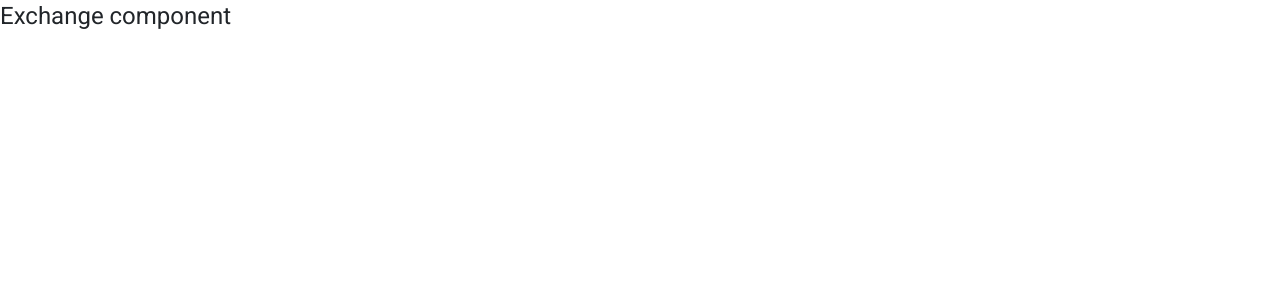
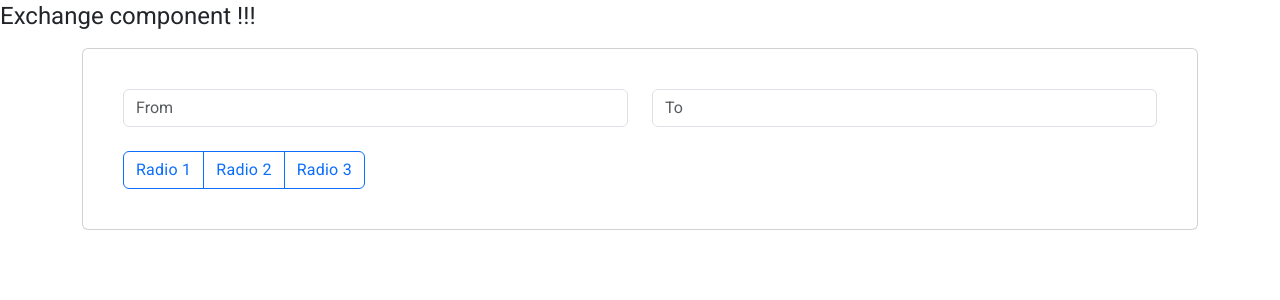
Before and after one commit to mta135/Converter, an Angular app: page /exchange in a window 1280 px wide. Shown: the top 300 px of the page. Built offline with nearby package versions, Linux system fonts and the light colour scheme.

Commit message:
Add Exnache component

```diff
--- a/src/app/component/exchange/exchange.component.html
+++ b/src/app/component/exchange/exchange.component.html
@@ -1 +1,40 @@
-<h1>Exchange component</h1>
+<h1>Exchange component !!!</h1>
+
+
+<div class="container">
+
+    <div class="card">
+        <div class="card-body padding-40-px">
+            <div class="row">
+                <div class="col-md-6">
+                    <input type="text" class="form-control" placeholder="From" aria-label="from" autocomplete="off">
+                </div>
+                <div class="col-md-6">
+                    <input type="text" class="form-control" placeholder="To" aria-label="to" autocomplete="off">
+                </div>
+            </div>
+
+
+
+            <div class="row mt-4">
+                <div class="col-md-16">
+                    <div class="btn-group" role="group">
+                        <input type="radio" class="btn-check" name="btnradio" id="btnradio1" autocomplete="off"
+                            [checked]="Checked()" (click)="RadioGroupClick('left')">
+                        <label class="btn btn-outline-primary" for="btnradio1">Radio 1</label>
+
+                        <input type="radio" class="btn-check" name="btnradio" id="btnradio2" autocomplete="off">
+                        <label class="btn btn-outline-primary" for="btnradio2">Radio 2</label>
+
+                        <input type="radio" class="btn-check" name="btnradio" id="btnradio3" autocomplete="off">
+                        <label class="btn btn-outline-primary" for="btnradio3">Radio 3</label>
+                    </div>
+                </div>
+            </div>
+
+        </div>
+    </div>
+
+
+
+</div>
--- a/src/app/component/exchange/exchange.component.scss
+++ b/src/app/component/exchange/exchange.component.scss
@@ -0,0 +1,9 @@
+.padding-40-px {
+    padding: 40px;
+}
+
+// .form-control:focus {
+//     // border-color: #6265e4 !important;
+//     border-width: 1px;
+//     // box-shadow: 0 0 5px rgba(98, 101, 228, 1) !important;
+// }
--- a/src/app/component/exchange/exchange.component.ts
+++ b/src/app/component/exchange/exchange.component.ts
@@ -1,5 +1,4 @@
 import { FormsModule, ReactiveFormsModule } from "@angular/forms";
-import { MaterialModule } from "../../helper/material.module";
 import { CurrencyRateRepository } from "../../repository/currencyrate.repository";
 import { Component } from "@angular/core";
 
@@ -8,11 +7,20 @@ import { Component } from "@angular/core";
     templateUrl: 'exchange.component.html',
     standalone: true,
     styleUrl: './exchange.component.scss',
-    imports: [MaterialModule, FormsModule, ReactiveFormsModule],
+    imports: [FormsModule, ReactiveFormsModule],
     providers: [CurrencyRateRepository]
 })
 
 
 export class ExchangeComponent {
 
+    public Checked(): boolean {
+        return false;
+    }
+
+    public RadioGroupClick(position: string): void {
+        console.log(position);
+
+    }
+
 }
```
